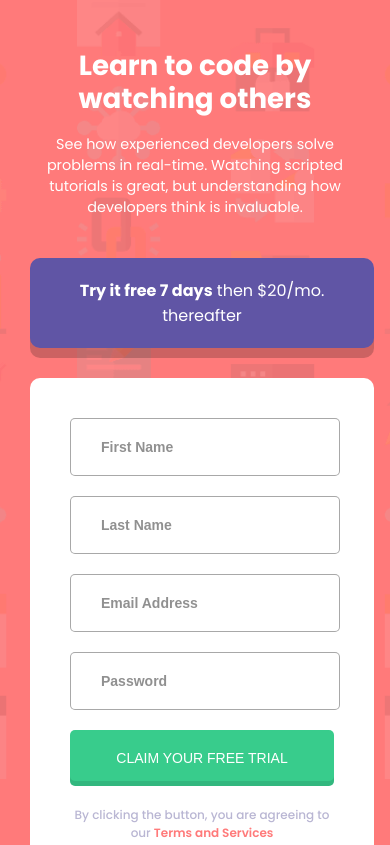
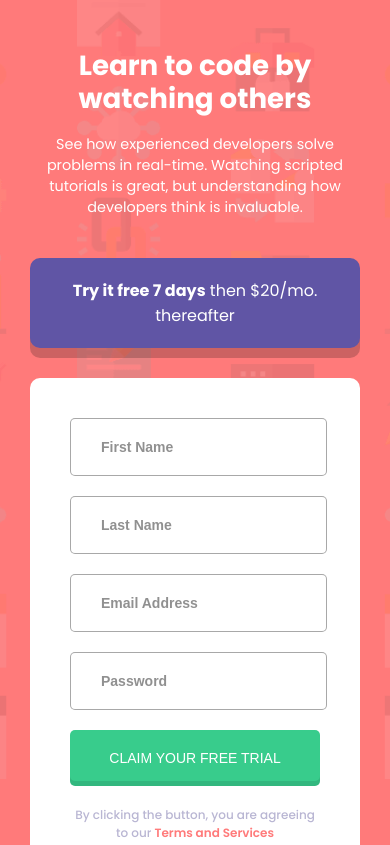
Before and after one commit to LaudRam/intro-component-with-signup-form, a plain HTML site: page index.html in a window 390 px wide. Shown: the top 845 px of the page. Drawn offline with Linux system fonts and the light colour scheme.

Commit message:
Update style.css

```diff
--- a/style.css
+++ b/style.css
@@ -179,16 +179,16 @@ footer {
   /* font-size: calc(1rem + 1vw); */
 font-size: 90%;
   }
-  /* header {
-    color: #fff;
+  header {
+    width: auto;
+    /* color: #fff;
     text-align: center;
     font-weight: 400;
     border-radius: 10px;
     background-color: hsl(248, 32%, 49%);
-    width: 80%;
     padding: 20px 40px;
-    box-shadow: 0px 10px 0px rgba(0, 0, 0, 0.2);
-  } */
+    box-shadow: 0px 10px 0px rgba(0, 0, 0, 0.2); */
+  }
   .container {
     display: flex;
     align-items: center;
@@ -205,18 +205,18 @@ font-size: 90%;
   }
   .form-side {
     width: 100%;
-    margin: auto;
+    /* margin: auto; */
   }
   /* .header-styling {
     font-weight: 700;
   } */
-  /* .form-background {
-    width: 80%;
-    margin-top: 30px;
+  .form-background {
+    width: auto;
+    /* margin-top: 30px;
     background-color: #fff;
     border-radius: 10px;
-    padding: 40px 40px 30px 40px;
-  } */
+    padding: 40px 40px 30px 40px; */
+  }
   /* form {
     display: flex;
     flex-direction: column;
```
